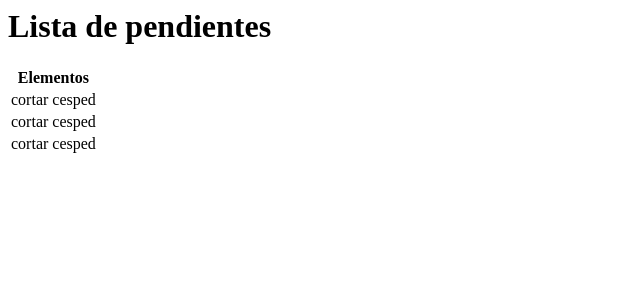
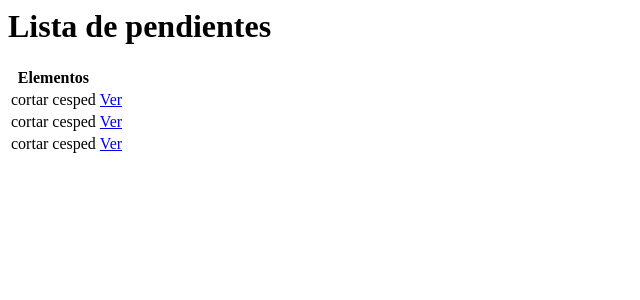
Before and after one commit to Ginksevi/aplicacion-de-tareas-pendientes, a Django app: template mis entornos/mi_web/src/proyecto/base/templates/base/tarea_list.html in a window 1280 px wide. Shown: the top 300 px of the page, without its empty margins (0-640 px from the left). Run offline with Django 5.2, Linux system fonts and the light colour scheme; the template is opened without the code that fills it: values that come from a table or form of the project are taken from there, others are empty; data comes from the database, SQL or seed files in the repository.

Commit message:
añadi un enlace para ir directamente a la pagina especificada en la tabla de la pagina

```diff
--- a/mis entornos/mi_web/src/proyecto/base/templates/base/tarea_list.html
+++ b/mis entornos/mi_web/src/proyecto/base/templates/base/tarea_list.html
@@ -2,11 +2,13 @@
 <table>
     <tr>
         <th>Elementos</th>
+        <th></th>
     </tr>
 
-    {%for tarea in tareas%}
+    {% for tarea in tareas %}
     <tr>
         <td>{{Tarea.titulo}}</td>
+        <td><a href="{% url 'tarea' tarea.id %}">Ver</a></td>
     </tr>
 
     {%empty%}
```
